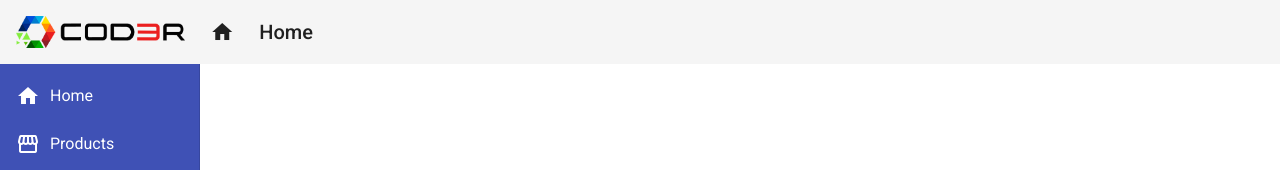
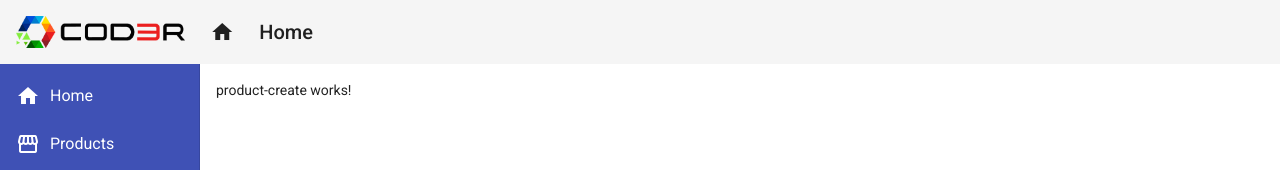
Before and after one commit to abraojr/API-with-Angular-9, an Angular app in the folder frontend/: page /products/create in a window 1280 px wide. Before the commit this address led to /. Shown: the top 170 px of the page. Built offline with nearby package versions, Linux system fonts and the light colour scheme.

Commit message:
Created component Create Product

```diff
--- a/frontend/src/app/app-routing.module.ts
+++ b/frontend/src/app/app-routing.module.ts
@@ -2,6 +2,7 @@
 import { RouterModule, Routes } from "@angular/router";
 import { HomeComponent } from "./views/home/home.component";
 import { ProductCrudComponent } from "./views/product-crud/product-crud.component";
+import { ProductCreateComponent } from "./components/product/product-create/product-create.component";
 
 const routes: Routes = [
   {
@@ -12,6 +13,10 @@
     path: "products",
     component: ProductCrudComponent,
   },
+  {
+    path: "products/create",
+    component: ProductCreateComponent,
+  },
 ];
 
 @NgModule({
--- a/frontend/src/app/app.module.ts
+++ b/frontend/src/app/app.module.ts
@@ -17,6 +17,7 @@
 import { ProductCrudComponent } from './views/product-crud/product-crud.component';
 import { RedDirective } from './directives/red.directive';
 import { ForDirective } from './directives/for.directive';
+import { ProductCreateComponent } from './components/product/product-create/product-create.component';
 
 @NgModule({
   declarations: [
@@ -28,6 +29,7 @@
     ProductCrudComponent,
     RedDirective,
     ForDirective,
+    ProductCreateComponent,
   ],
   imports: [
     BrowserModule,
--- /dev/null
+++ b/frontend/src/app/components/product/product-create/product-create.component.html
@@ -0,0 +1 @@
+<p>product-create works!</p>
--- /dev/null
+++ b/frontend/src/app/components/product/product-create/product-create.component.ts
@@ -0,0 +1,15 @@
+import { Component, OnInit } from '@angular/core';
+
+@Component({
+  selector: 'app-product-create',
+  templateUrl: './product-create.component.html',
+  styleUrls: ['./product-create.component.css']
+})
+export class ProductCreateComponent implements OnInit {
+
+  constructor() { }
+
+  ngOnInit(): void {
+  }
+
+}
```
Also changed, not shown: frontend/src/app/components/product/product-create/product-create.component.css (added).
